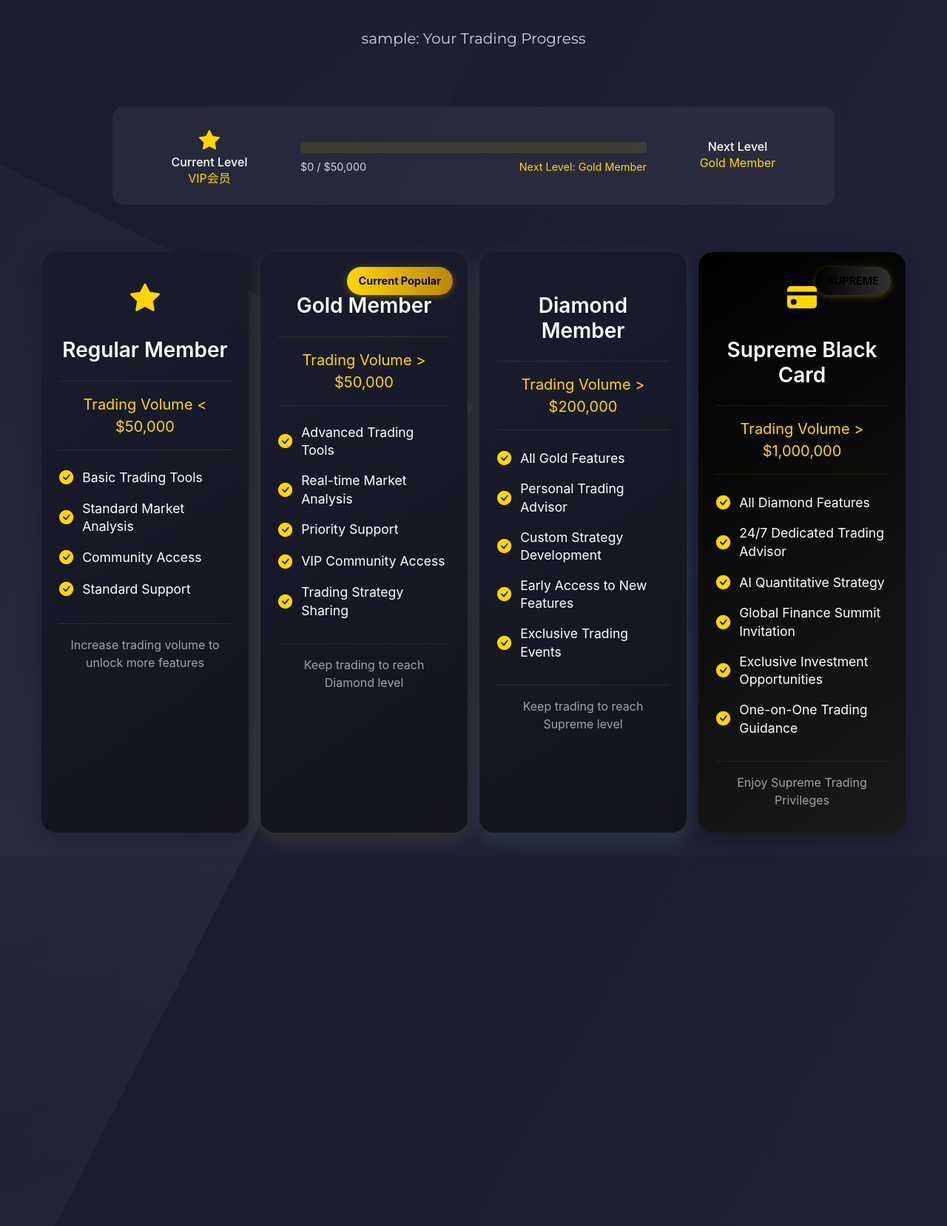
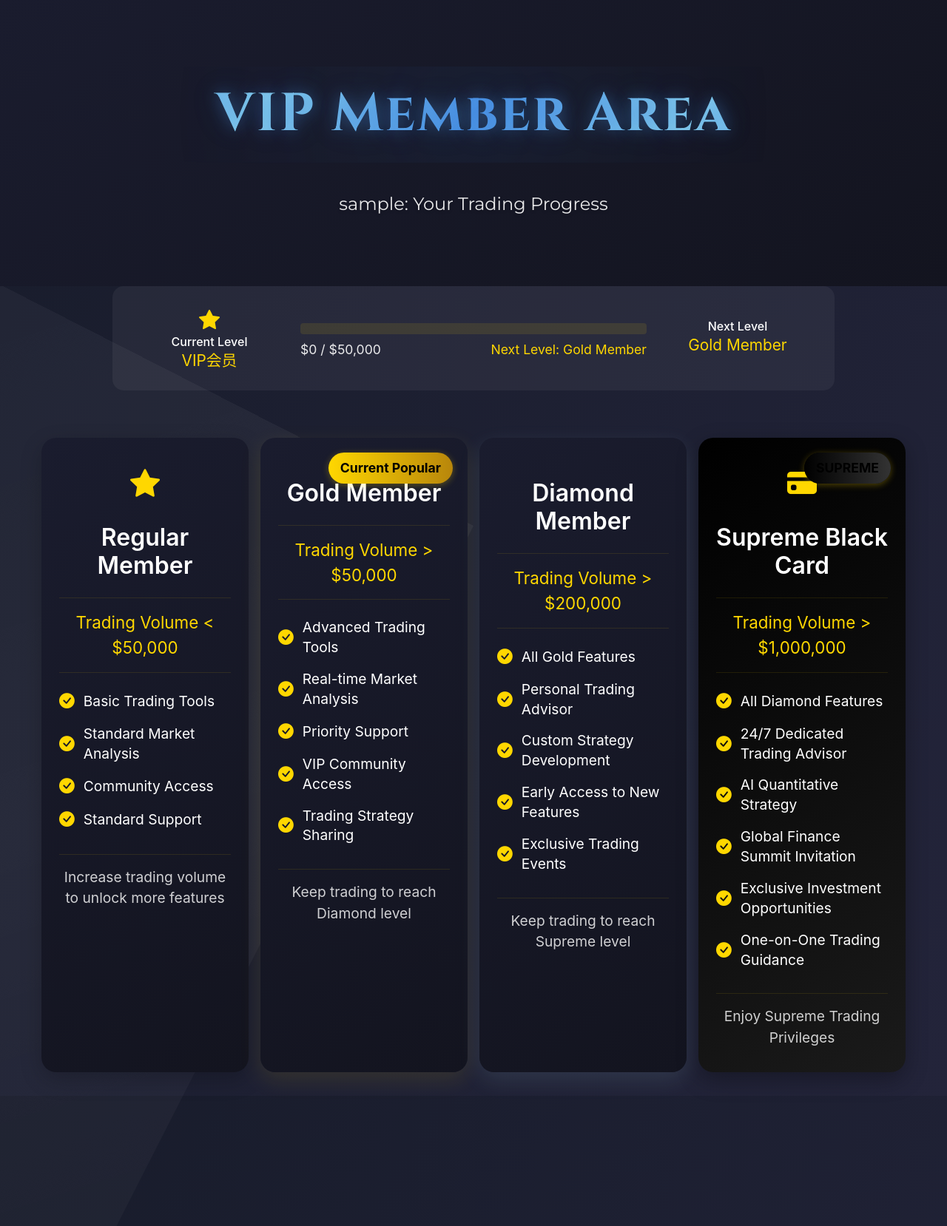
Before and after one commit to liutao1122/Vecchio, a Flask app: page /vip in a window 1280 px wide. Shown: the part 61-1719 px from the top of the page at 74% size. Before the commit the page ends 1201 px from the top, so only its background shows below. Run offline with Flask 3, Linux system fonts and the light colour scheme; the visitor is signed in with stand-in values (Sample User, id 1); data that the repository does not hold is empty; some libraries are stand-ins or nearby versions.

Commit message:
优化VIP Member Area标题样式：增大字体，添加动画效果和发光效果

```diff
--- a/templates/vip.html
+++ b/templates/vip.html
@@ -224,99 +224,183 @@
         }
 
         .vip-header {
-            text-align: center;
-            padding: 2rem 0;
+            padding: 3rem 0;
             position: relative;
             overflow: hidden;
-        }
-
-        .vip-header::before {
-            content: '';
-            position: absolute;
-            top: -50%;
-            left: -50%;
-            width: 200%;
-            height: 200%;
-            background: linear-gradient(
-                45deg,
-                transparent 0%,
-                rgba(255, 255, 255, 0.03) 30%,
-                rgba(255, 255, 255, 0.05) 40%,
-                transparent 100%
-            );
-            animation: lightBeam 8s infinite linear;
-            pointer-events: none;
-        }
-
-        @keyframes lightBeam {
-            0% { transform: rotate(0deg) translate(-50%, -50%); }
-            100% { transform: rotate(360deg) translate(-50%, -50%); }
+            background: linear-gradient(145deg, #1a1c2e 0%, #13141f 100%);
         }
 
         .vip-title {
-            margin-bottom: 30px;
-            position: relative;
+            text-align: center;
+            padding: 2rem 0;
+            margin: 2rem 0;
         }
 
+        .vip-title h1 {
+            font-size: 3.5rem;
+            font-weight: 700;
+            letter-spacing: 2px;
+            margin: 0;
+            padding: 0;
+            transition: all 0.3s ease;
+        }
+
+        /* VIP Member Area 标题样式 */
         .vip-title.regular h1 {
             font-family: 'Cinzel', serif;
-            font-size: 4rem;
-            font-weight: 700;
-            letter-spacing: 4px;
-            background: linear-gradient(135deg, #3498db, #2c3e50);
+            font-size: 4.5rem;
+            background: linear-gradient(120deg, #4a90e2 0%, #87ceeb 25%, #4a90e2 50%, #87ceeb 75%, #4a90e2 100%);
             -webkit-background-clip: text;
             -webkit-text-fill-color: transparent;
-            text-shadow: 0 0 20px rgba(52, 152, 219, 0.5);
-            animation: titleGlow 3s infinite;
+            text-shadow:
+                0 0 20px rgba(74, 144, 226, 0.4),
+                0 0 40px rgba(74, 144, 226, 0.2);
+            animation: titleGlow 3s ease-in-out infinite alternate;
+            letter-spacing: 3px;
+            position: relative;
+            z-index: 1;
         }
 
-        .vip-title.gold h1 {
-            font-family: 'Cinzel', serif;
-            font-size: 4rem;
-            font-weight: 700;
-            letter-spacing: 4px;
-            background: linear-gradient(135deg, #ffd700, #b8860b, #ffd700);
-            -webkit-background-clip: text;
-            -webkit-text-fill-color: transparent;
-            text-shadow: 0 0 30px rgba(255, 215, 0, 0.6);
-            animation: titleGlow 3s infinite;
-        }
-
-        .vip-title.diamond h1 {
-            font-family: 'Cinzel', serif;
-            font-size: 4rem;
-            font-weight: 700;
-            letter-spacing: 4px;
-            background: linear-gradient(135deg, #4facfe, #00f2fe, #4facfe);
-            -webkit-background-clip: text;
-            -webkit-text-fill-color: transparent;
-            text-shadow: 0 0 40px rgba(79, 172, 254, 0.7);
-            animation: titleGlow 3s infinite;
-        }
-
-        .vip-title.supreme h1 {
-            font-family: 'Cinzel', serif;
-            font-size: 4rem;
-            font-weight: 700;
-            letter-spacing: 4px;
-            background: linear-gradient(135deg, #000000, #434343, #000000);
-            -webkit-background-clip: text;
-            -webkit-text-fill-color: transparent;
-            text-shadow: 0 0 50px rgba(255, 215, 0, 0.8);
-            animation: titleGlow 3s infinite;
+        .vip-title.regular h1::before {
+            content: '';
+            position: absolute;
+            top: -20px;
+            left: -20px;
+            right: -20px;
+            bottom: -20px;
+            background: radial-gradient(circle at center, rgba(74, 144, 226, 0.1) 0%, transparent 70%);
+            z-index: -1;
+            animation: pulseBackground 3s ease-in-out infinite;
         }
 
         @keyframes titleGlow {
-            0% { opacity: 0.9; transform: scale(1); }
-            50% { opacity: 1; transform: scale(1.02); }
-            100% { opacity: 0.9; transform: scale(1); }
+            0% {
+                text-shadow:
+                    0 0 20px rgba(74, 144, 226, 0.4),
+                    0 0 40px rgba(74, 144, 226, 0.2);
+                transform: scale(1);
+            }
+            100% {
+                text-shadow:
+                    0 0 30px rgba(74, 144, 226, 0.6),
+                    0 0 60px rgba(74, 144, 226, 0.3);
+                transform: scale(1.02);
+            }
         }
+
+        @keyframes pulseBackground {
+            0% {
+                transform: scale(1);
+                opacity: 0.5;
+            }
+            50% {
+                transform: scale(1.1);
+                opacity: 0.8;
+            }
+            100% {
+                transform: scale(1);
+                opacity: 0.5;
+            }
+        }
+
+        /* 黄金会员样式 */
+        .vip-title.gold h1 {
+            font-family: 'Cinzel', serif;
+            color: #ffd700;
+            background: linear-gradient(120deg, #ffd700, #ffa500);
+            -webkit-background-clip: text;
+            -webkit-text-fill-color: transparent;
+            text-shadow: 0 0 15px rgba(255, 215, 0, 0.5);
+            font-weight: 700;
+            letter-spacing: 2px;
+        }
+
+        /* 钻石会员样式 */
+        .vip-title.diamond h1 {
+            font-family: 'Cinzel', serif;
+            color: #b9f2ff;
+            background: linear-gradient(120deg, #b9f2ff, #00ffff);
+            -webkit-background-clip: text;
+            -webkit-text-fill-color: transparent;
+            text-shadow: 0 0 20px rgba(185, 242, 255, 0.6);
+            font-weight: 700;
+            letter-spacing: 3px;
+        }
+
+        /* 至尊黑卡会员样式 */
+        .vip-title.supreme h1 {
+            font-family: 'Cinzel', serif;
+            color: #fff;
+            background: linear-gradient(120deg, #ffd700, #fff, #ffd700);
+            -webkit-background-clip: text;
+            -webkit-text-fill-color: transparent;
+            font-size: 3.5rem;
+            text-shadow: 0 0 30px rgba(255, 215, 0, 0.8);
+            font-weight: 700;
+            letter-spacing: 4px;
+            position: relative;
+            z-index: 1;
+            animation: supremeGlow 3s ease-in-out infinite alternate;
+        }
+
+        .vip-title.supreme h1::before {
+            content: '';
+            position: absolute;
+            top: -15px;
+            left: -15px;
+            right: -15px;
+            bottom: -15px;
+            background: linear-gradient(120deg, #000, #1a1a1a, #000);
+            z-index: -1;
+            filter: blur(25px);
+            opacity: 0.7;
+            border-radius: 50%;
+        }
+
+        .vip-title.supreme h1::after {
+            content: '';
+            position: absolute;
+            top: -10px;
+            left: -10px;
+            right: -10px;
+            bottom: -10px;
+            background: linear-gradient(45deg, transparent 0%, rgba(255,215,0,0.1) 50%, transparent 100%);
+            z-index: -1;
+            animation: supremeShine 3s linear infinite;
+        }
+
+        @keyframes supremeGlow {
+            0% {
+                text-shadow: 0 0 30px rgba(255, 215, 0, 0.8);
+                transform: scale(1);
+            }
+            50% {
+                text-shadow: 0 0 50px rgba(255, 215, 0, 1);
+                transform: scale(1.02);
+            }
+            100% {
+                text-shadow: 0 0 30px rgba(255, 215, 0, 0.8);
+                transform: scale(1);
+            }
+        }
+
+        @keyframes supremeShine {
+            0% {
+                transform: translateX(-100%) rotate(45deg);
+            }
+            100% {
+                transform: translateX(100%) rotate(45deg);
+            }
+        }
+
+        /* 添加字体链接 */
+        @import url('https://fonts.googleapis.com/css2?family=Cinzel:wght@700&family=Cormorant+Garamond:wght@700&family=Montserrat:wght@700&family=Playfair+Display:wght@700&display=swap');
 
         .user-progress {
             font-family: 'Montserrat', sans-serif;
-            color: rgba(255, 255, 255, 0.8);
-            font-size: 1.25rem;
-            margin-top: 0.5rem;
+            color: rgba(255, 255, 255, 0.9);
+            font-size: 1.5rem;
+            margin-top: 1rem;
             text-shadow: 0 2px 4px rgba(0, 0, 0, 0.2);
             opacity: 0;
             animation: fadeIn 0.5s forwards;
@@ -376,7 +460,7 @@
         }
 
         .membership-card h3 {
-            font-size: 1.75rem;
+            font-size: 2rem;
             margin-bottom: 1.5rem;
             color: #ffffff;
             font-weight: 600;
@@ -384,7 +468,7 @@
 
         .card-requirement {
             color: #ffd700;
-            font-size: 1.25rem;
+            font-size: 1.4rem;
             margin: 1.5rem 0;
             padding: 1rem 0;
             border-top: 1px solid rgba(255, 215, 0, 0.1);
@@ -403,14 +487,14 @@
             color: #fff;
             display: flex;
             align-items: center;
-            font-size: 1.1rem;
+            font-size: 1.2rem;
             line-height: 1.4;
         }
 
         .feature-list li i {
             color: #ffd700;
             margin-right: 0.75rem;
-            font-size: 1.2rem;
+            font-size: 1.3rem;
             flex-shrink: 0;
         }
 
@@ -421,8 +505,8 @@
         }
 
         .upgrade-info p {
-            color: rgba(255, 255, 255, 0.6);
-            font-size: 1rem;
+            color: rgba(255, 255, 255, 0.8);
+            font-size: 1.2rem;
             margin: 0;
         }
 
@@ -431,7 +515,7 @@
             color: #000;
             padding: 0.5rem 1rem;
             border-radius: 50px;
-            font-size: 0.9rem;
+            font-size: 1.1rem;
             font-weight: bold;
             position: absolute;
             top: 1.25rem;
@@ -472,11 +556,13 @@
         .benefit-content h4 {
             color: #ffd700;
             margin-bottom: 0.5rem;
+            font-size: 1.4rem;
         }
 
         .benefit-content p {
             color: #ffffff99;
             margin-bottom: 0;
+            font-size: 1.2rem;
         }
 
         .btn-vip {
@@ -663,9 +749,19 @@
         }
 
         .progress-labels {
-            font-size: 0.9rem;
-            margin-top: 0.25rem;
-            color: rgba(255, 255, 255, 0.8);
+            font-size: 1.1rem;
+            margin-top: 0.5rem;
+            color: rgba(255, 255, 255, 0.9);
+        }
+
+        .current-level h4, .next-milestone h4 {
+            font-size: 1.2rem;
+            margin-bottom: 0.5rem;
+        }
+
+        .current-level p, .next-milestone p {
+            font-size: 1.3rem;
+            margin-bottom: 0;
         }
 
         .achievement-card {
@@ -760,25 +856,29 @@
             {% if 'username' in session %}
                 {% if trader_info.membership_level == 'Regular Member' %}
                     <div class="vip-title regular">
-                        <h1 class="display-4">Dear VIP Member</h1>
+                        <h1>Dear VIP Member</h1>
                     </div>
                 {% elif trader_info.membership_level == 'Gold Member' %}
                     <div class="vip-title gold">
-                        <h1 class="display-4">Esteemed Gold Member</h1>
+                        <h1>Esteemed Gold Member</h1>
                     </div>
                 {% elif trader_info.membership_level == 'Diamond Member' %}
                     <div class="vip-title diamond">
-                        <h1 class="display-4">Distinguished Diamond Member</h1>
+                        <h1>Distinguished Diamond Member</h1>
                     </div>
                 {% elif trader_info.membership_level == 'Supreme Black Card' %}
                     <div class="vip-title supreme">
-                        <h1 class="display-4">Exalted Black Card Member</h1>
+                        <h1>Exalted Black Card Member</h1>
+                    </div>
+                {% else %}
+                    <div class="vip-title regular">
+                        <h1>VIP Member Area</h1>
                     </div>
                 {% endif %}
                 <h2 class="display-5 mb-5 user-progress">{{ session.username }}: Your Trading Progress</h2>
             {% else %}
                 <div class="vip-title regular">
-                    <h1 class="display-4">VIP Member Area</h1>
+                    <h1>VIP Member Area</h1>
                 </div>
                 <h2 class="display-5 mb-5 user-progress">Your Trading Progress</h2>
             {% endif %}
```
